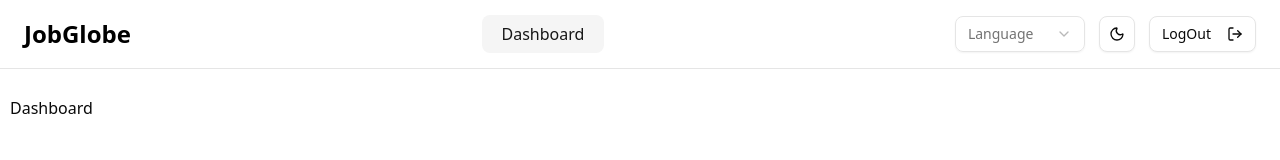
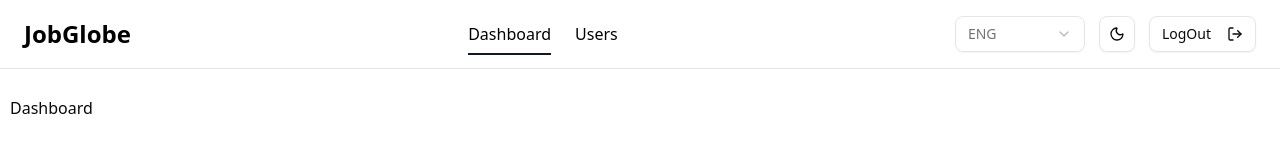
Before and after one commit to Rozimuxammed/hie-admin, a React (Vite) app: page / in a window 1280 px wide. Shown: the top 160 px of the page. Built offline with nearby package versions, Linux system fonts and the light colour scheme; no server answers; sample sign-in values are in the browser's storage.

Commit message:
rozimuhammaddan

```diff
--- a/src/App.jsx
+++ b/src/App.jsx
@@ -9,6 +9,7 @@ import MainLayout from "./layouts/MainLayout";
 import Login from "./pages/Login";
 import Dashboard from "./pages/Dashboard";
 import { useSelector } from "react-redux";
+import Users from "./pages/Users";
 
 export default function App() {
   const { user } = useSelector((state) => state.auth);
@@ -26,6 +27,10 @@ export default function App() {
           index: true,
           element: <Dashboard />,
         },
+        {
+          path: "/users",
+          element: <Users />,
+        },
       ],
     },
     {
--- a/src/components/Navbar.jsx
+++ b/src/components/Navbar.jsx
@@ -32,6 +32,9 @@ export default function Navbar() {
             <li>
               <NavLink to="/">Dashboard</NavLink>
             </li>
+            <li>
+              <NavLink to="/users">Users</NavLink>
+            </li>
           </ul>
 
           {/* Actions: Theme, Select, Logout */}
@@ -39,7 +42,7 @@ export default function Navbar() {
             {/* Select */}
             <Select>
               <SelectTrigger className="w-[130px]">
-                <SelectValue placeholder="Language" />
+                <SelectValue placeholder="ENG" />
               </SelectTrigger>
               <SelectContent>
                 <SelectItem value="eng">ENG</SelectItem>
@@ -60,9 +63,9 @@ export default function Navbar() {
 
             {/* Logout */}
             <Button
-             onClick={() => {
-              dispatch(logout());
-            }}
+              onClick={() => {
+                dispatch(logout());
+              }}
               className="cursor-pointer"
               variant="outline"
             >
@@ -113,12 +116,12 @@ export default function Navbar() {
             {/* Theme Select */}
             <Select>
               <SelectTrigger className="w-full">
-                <SelectValue placeholder="Language" />
+                <SelectValue placeholder="ENG" />
               </SelectTrigger>
               <SelectContent>
-                <SelectItem value="light">Light</SelectItem>
-                <SelectItem value="dark">Dark</SelectItem>
-                <SelectItem value="system">System</SelectItem>
+                <SelectItem value="eng">ENG</SelectItem>
+                <SelectItem value="zh">ZH</SelectItem>
+                <SelectItem value="ru">RU</SelectItem>
               </SelectContent>
             </Select>
 
--- a/src/index.css
+++ b/src/index.css
@@ -118,6 +118,6 @@
     @apply bg-background text-foreground;
   }
   .active {
-    @apply bg-accent px-5 py-2 rounded-md text-accent-foreground;
+    @apply py-2 border-b-gray-900 border-b-2;
   }
 }
--- /dev/null
+++ b/src/pages/Users.jsx
@@ -0,0 +1,7 @@
+export default function Users() {
+  return (
+    <section>
+      <div className="container mx-auto">Users</div>
+    </section>
+  );
+}
```
